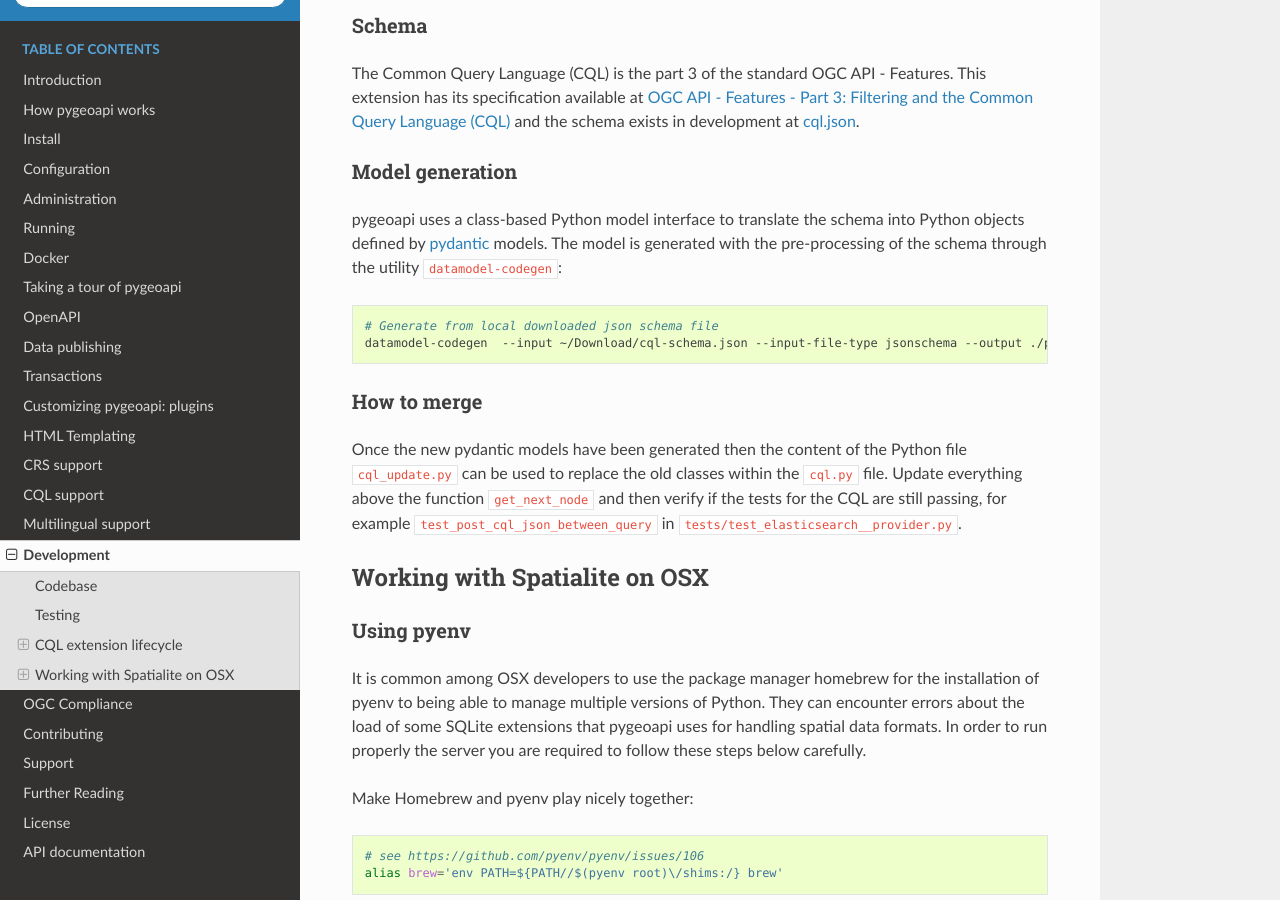
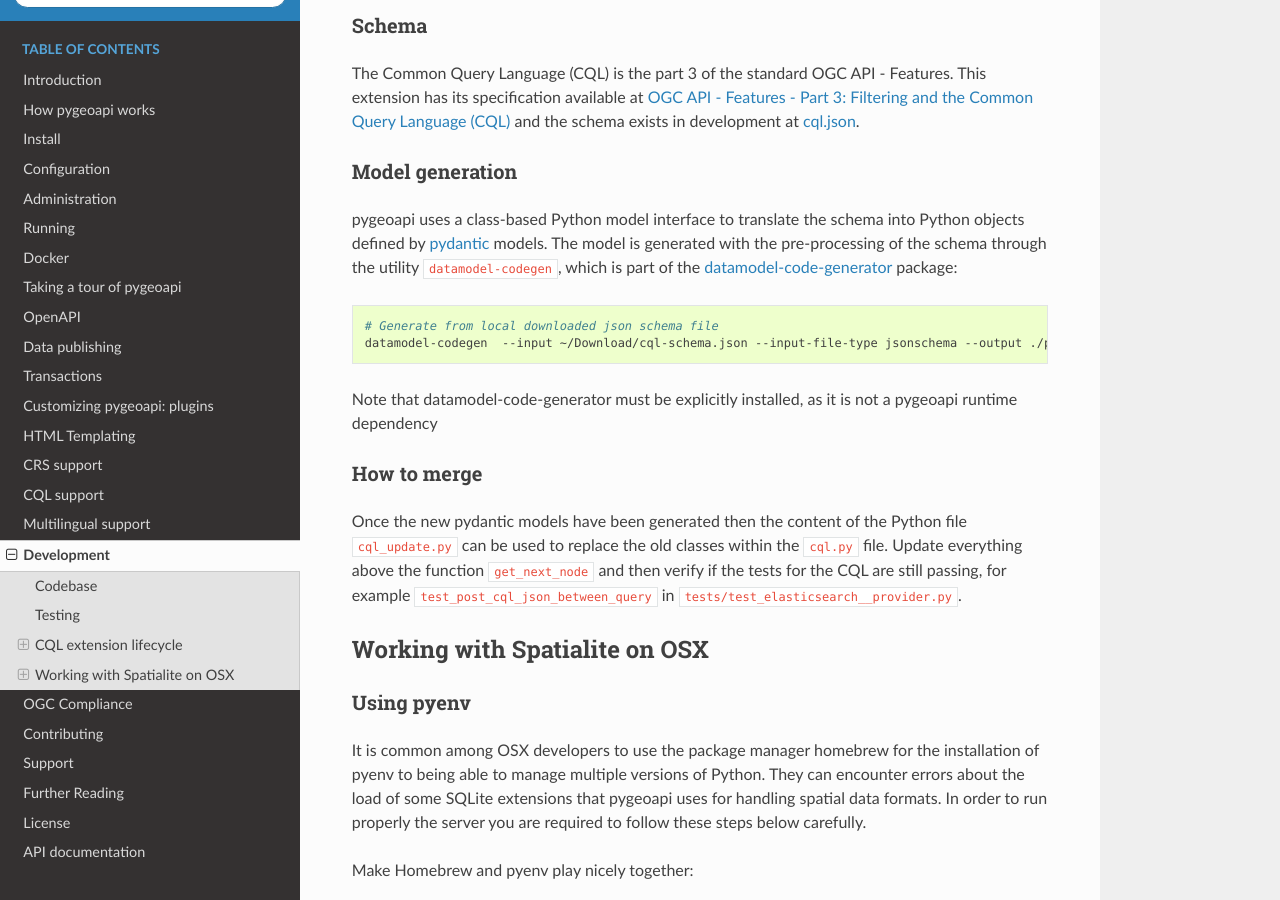
Before and after one commit to geopython/pygeoapi, a Sphinx documentation site: the page built from docs/source/development.rst, in a window 1280 px wide and 900 px high, scrolled down 681 px. Built offline with Sphinx 7.4.7 and the Read the Docs theme 2.0.0, drawn with Linux system fonts in a browser that asks for light colours.

Commit message:
Removed datamodel-code-generator from dev requirements (#1370)
* Removed datamodel-code-generator from dev requirements

* Adapted docs to mention datamodel-code-generator not being a direct dependency

```diff
--- a/docs/source/development.rst
+++ b/docs/source/development.rst
@@ -42,12 +42,16 @@ Model generation
 ^^^^^^^^^^^^^^^^
 
 pygeoapi uses a class-based Python model interface to translate the schema into Python objects defined by `pydantic <https://docs.pydantic.dev/>`_ models.
-The model is generated with the pre-processing of the schema through the utility ``datamodel-codegen``:
+The model is generated with the pre-processing of the schema through the utility ``datamodel-codegen``, which is part
+of the `datamodel-code-generator <https://koxudaxi.github.io/datamodel-code-generator/>`_ package:
+
 
 .. code-block:: bash
 
    # Generate from local downloaded json schema file
    datamodel-codegen  --input ~/Download/cql-schema.json --input-file-type jsonschema --output ./pygeoapi/models/cql_update.py --class-name CQLModel
+
+Note that datamodel-code-generator must be explicitly installed, as it is not a pygeoapi runtime dependency
 
 How to merge
 ^^^^^^^^^^^^
--- a/requirements-dev.txt
+++ b/requirements-dev.txt
@@ -1,8 +1,5 @@
 # Flask-based CORS setup
 flask_cors
-
-# Generate pydantic models from json schema
-datamodel-code-generator
 
 # testing
 pytest
```
